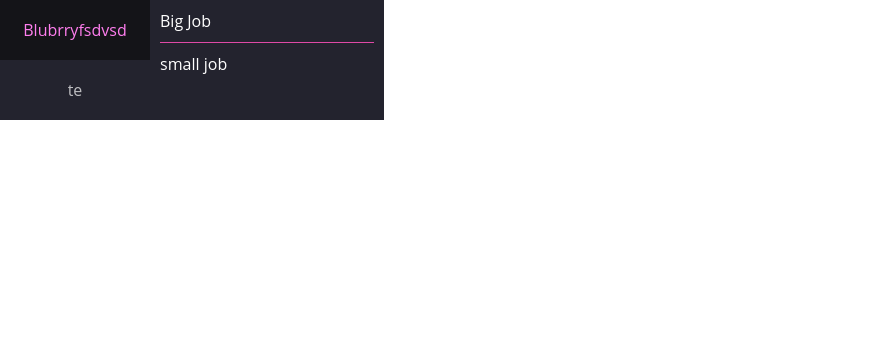
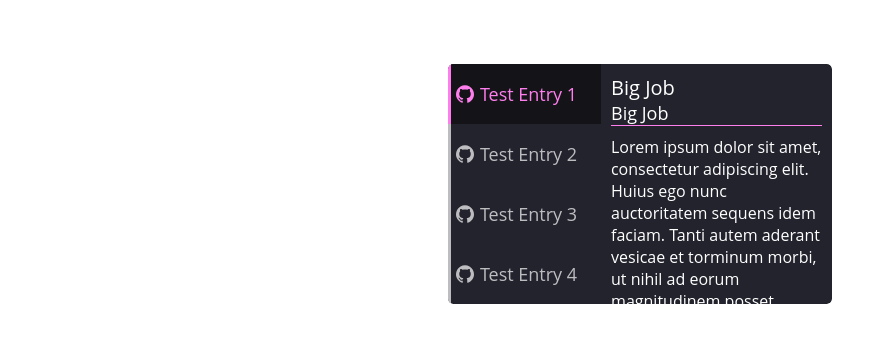
Before and after one commit to matt-bendel/react-info-carousel, a React (Create React App) app: page / in a window 1280 px wide. Shown: the top 342 px of the page, without its empty margins (0-895 px from the left). Built offline with nearby package versions, Linux system fonts and the light colour scheme.

Commit message:
Implemented react-reveal animations and have a working prototype

```diff
--- a/package.json
+++ b/package.json
@@ -8,6 +8,7 @@
     "@testing-library/user-event": "^7.2.1",
     "react": "^16.13.1",
     "react-dom": "^16.13.1",
+    "react-reveal": "^1.2.2",
     "react-scripts": "^3.4.3"
   },
   "scripts": {
--- a/src/App.js
+++ b/src/App.js
@@ -1,13 +1,11 @@
 import React from 'react';
-import logo from './logo.svg';
 import './App.css';
-import Carousel from "./components/react-text-carousel/Carousel";
+import {Carousel} from "./components/react-text-carousel/Carousel";
+import {ReactComponent as GitIcon} from './github-logo.svg';
 
-// rowButtons - [{text: '', icon: ComponentImage}, ...]
-// rowContent - [{title: '', text: ''}, ...]
-
-const buttons = [{text: 'Blubrryfsdvsd', icon: null}, {text: 'te', icon: null}];
-const rowCon = [{title: 'Big Job', text: 'small job'}, {title: 'Other Job', text: 'banana job'}]
+const Git = (className) => <GitIcon className={className} />;
+const buttons = [{text: 'Test Entry 1', icon: Git}, {text: 'Test Entry 2', icon: Git}, {text: 'Test Entry 3', icon: Git}, {text: 'Test Entry 4', icon: Git}];
+const rowCon = [{title: 'Big Job', text: 'Lorem ipsum dolor sit amet, consectetur adipiscing elit. Huius ego nunc auctoritatem sequens idem faciam. Tanti autem aderant vesicae et torminum morbi, ut nihil ad eorum magnitudinem posset accedere. Mihi enim satis est, ipsis non satis. Haec dicuntur fortasse ieiunius; Duo Reges: constructio interrete. Sed ad haec, nisi molestum est, habeo quae velim.'}, {title: 'Other Job', text: 'banana job'}, {title: 'Test Job', text: 'banana job'}, {title: 'Yet sanother Job', text: 'banana job'}]
 function App() {
   return (
     <div className="App" style={{height: 1000}}>
--- a/src/components/react-text-carousel/Carousel.js
+++ b/src/components/react-text-carousel/Carousel.js
@@ -1,66 +1,29 @@
-import React, {Component} from "react";
+import React, {Component, useState} from "react";
 import CarouselItem from "./components/CarouselItem";
-
+import Slide from "react-reveal/Slide";
+import makeCarousel from 'react-reveal/makeCarousel';
 require('./css/carousel.css');
 
 // Props List
 // containerStyle
 // overwriteStyle - Style Object - {width: blah, backgroundColor: white, etc..}
-// rowButtons - [{text: '', icon: ComponentImage}, ...]
-// rowContent - [{title: '', text: ''}, ...]
+// rowButtons - [{text: '', iconLeft: ComponentImage, iconRight: Image}, ...]
+// rowContent - [{title: '', text: '', subTitle: ''}, ...]
 // hoverColorText - hexadecimal color - default green
 // hoverColorBackground - hexadecimal color - default black
 // renderText - Custom render function to your own content for each state function _renderItem(index)
 
-class Carousel extends Component {
-    constructor(props) {
-        super(props);
-
-        this.state = {
-            currentIndex: 0,
-            nextIndex: 0,
-            currentPos: 0,
-        }
-    }
-
-    changeText = (index) => {
-        console.log(index)
-        this.setState({nextIndex: index}, () => setTimeout(() => {
-            this.setState({currentIndex: index});
-        }, 500));
-    }
-
-    createTexts = () => {
-        let needsUpdate = this.state.currentIndex !== this.state.nextIndex;
-
-        return this.props.rowContent.map( (item, index) => {
-            let classNames = '';
-            let isCurrent = index === this.state.currentIndex;
-            let isNext = index === this.state.nextIndex;
-            let topEnter = this.state.nextIndex < this.state.currentIndex;
-
-            if (needsUpdate && isCurrent) {
-                if (topEnter) {
-                    classNames += 'exit_bottom ';
-                } else {
-                    classNames += 'exit_top '
-                }
-            }
-
-            if (needsUpdate && isNext) {
-                if (topEnter) {
-                    classNames += 'enter_top ';
-                } else {
-                    classNames += 'enter_bottom '
-                }
-            }
-
-            classNames += 'text-container'
-
-
+export const Carousel = (props) => {
+    const createTexts = () => {
+        return props.rowContent.map( (item, index) => {
+            let key = 'slide' + index;
             return(
-                <div className={classNames} style={this.state.currentIndex === index  || isNext ? {} : {display: 'none'}}>
-                    <p className="list-text">
+                <Slide key={key} bottom>
+                    <div className="text-container">
+                        <p className="list-title">
+                            {item.title}
+                        </p>
+                        <p className="list-subtitle">
                             {item.title}
                         </p>
                         <div className="break" />
@@ -68,18 +31,25 @@ class Carousel extends Component {
                             {item.text}
                         </p>
                     </div>
+                </Slide>
             );
         });
     }
 
-    createButtons = () => {
-        const buttons = this.props.rowButtons.map((item, index) => {
-            return (<CarouselItem
+    const createButtons = (click, position) => {
+        const buttons = props.rowButtons.map((item, index) => {
+            let key = 'item' + index;
+            return (
+                <CarouselItem
+                    key={key}
+                    data-position={index}
                     title={item.text}
+                    titleSize={props.buttonFont ? props.buttonFont : 18}
                     icon={item.icon}
                     index={index}
-                active={index === this.state.currentIndex}
-                onClick={this.changeText} />
+                    active={index === position}
+                    onClick={click}
+                />
             );
         });
 
@@ -90,18 +60,22 @@ class Carousel extends Component {
         );
     }
 
-    render() {
+    const CarouselUI = ({children, position, handleClick}) => {
         return (
             <div className="root">
                 <div className="container" style={{alignSelf: 'center'}}>
-                    {this.createButtons()}
+                    {createButtons(handleClick, position)}
                     <div className="full-text">
-                        {this.createTexts()}
+                        {children}
                     </div>
                 </div>
             </div>
+        )};
+    const RevealCarousel = makeCarousel(CarouselUI);
+
+    return (
+        <RevealCarousel defaultWait={0}>
+            {createTexts()}
+        </RevealCarousel>
     );
 }
-}
-
-export default Carousel;
--- a/src/components/react-text-carousel/components/CarouselItem.js
+++ b/src/components/react-text-carousel/components/CarouselItem.js
@@ -1,7 +1,7 @@
 import React, {Component} from "react";
 require('../css/carousel.css');
 
-class CarouselItem extends Component {
+export default class CarouselItem extends Component {
     constructor(props) {
         super(props);
 
@@ -10,17 +10,20 @@ class CarouselItem extends Component {
         }
     }
 
-    handleClick = () => {
-        this.props.onClick(this.state.index)
+    handleClick = (e) => {
+        this.props.onClick(e);
     }
 
     render() {
         return (
-            <li onClick={this.handleClick} className={this.props.active ? "list-button active" : "list-button"}>
+            <li onClick={this.handleClick} data-position={this.state.index} className={this.props.active ? "list-button active" : "list-button"}>
+                {this.props.icon ?
+                    this.props.icon('list-icon-left')
+                    :
+                    ''
+                }
                 <a className="list-link">{this.props.title}</a>
             </li>
         );
     }
 }
-
-export default CarouselItem;
--- a/src/components/react-text-carousel/css/carousel.css
+++ b/src/components/react-text-carousel/css/carousel.css
@@ -4,11 +4,14 @@
     color: white;
     height: auto;
     overflow: hidden;
+    margin-left: 35%;
+    margin-top: 5%;
     width: 30%;
-    --text-primary: #b6b6b6;
-    --text-secondary: #ececec;
+    --inactive-color: white;
+    --active-text: #ff7eee;
     --bg-primary: #23232e;
     --bg-secondary: #141418;
+    border-radius: 5px;
 }
 
 .container {
@@ -18,6 +21,7 @@
     display: flex;
     flex-direction: row;
     overflow: hidden;
+    border-radius: 5px;
 }
 
 .list {
@@ -26,7 +30,7 @@
     margin: 0;
     display: flex;
     flex-direction: column;
-    min-width: 150px;
+    width: auto;
 }
 
 .list-button {
@@ -37,43 +41,37 @@
     filter: grayscale(100%) opacity(0.7);
     transition: 500ms;
     min-width: 150px;
+    fill: var(--inactive-color);
+    height: 60px;
+    border-left-color: var(--inactive-color);
+    border-left-width: 3px;
+    border-left-style: solid;
 }
 
 .list-button:hover {
     filter: grayscale(0%) opacity(1);
     background-color: var(--bg-secondary);
-    color: #ff7eee;
+    color: var(--active-text);
+    fill: var(--active-text);
+    border-left-color: var(--active-text);
     cursor: pointer;
 }
 
 .active {
     filter: grayscale(0%) opacity(1);
     background-color: var(--bg-secondary);
-    color: #ff7eee;
+    color: var(--active-text);
+    fill: var(--active-text);
+    border-left-color: var(--active-text);
 }
 
 .list-link {
     display: flex;
     text-align: center;
-    height: 60px;
     justify-content: center;
     align-items: center;
-}
-
-.enter_top {
-    animation: 500ms SlideInTop;
-}
-
-.enter_bottom {
-    animation: 500ms SlideInBottom;
-}
-
-.exit_top {
-
-}
-
-.exit_bottom {
-
+    font-size: 18px;
+    margin-left: 5px;
 }
 
 .list-text {
@@ -82,50 +80,45 @@
     padding: 10px;
 }
 
+.list-subtitle {
+    text-align: left;
+    font-size: 18px;
+    margin: 0;
+    padding: 0 10px 0;
+}
+
+.list-title {
+    text-align: left;
+    margin: 0;
+    padding: 10px 10px 0;
+    font-size: 20px;
+}
+
+.list-icon-left {
+    position: absolute;
+    left: 0;
+    padding: 5px;
+    display: flex;
+    justify-content: center;
+    align-items: center;
+    height: 18px;
+    width: 18px;
+}
+
 .text-container {
-    height: 100%;
-    width: 100%;
+    height: inherit;
+    overflow: hidden;
 }
 
 .full-text {
     overflow: hidden;
+    position: relative;
     width: 100%;
-}
-
-.fa-primary {
-    color: #ff7eee;
-}
-
-.fa-secondary {
-    color: #df49a6
-}
-
-.fa-primary,
-.fa-secondary {
-    transition: 200ms;
 }
 
 .break {
     height: 1px;
     margin-left: 10px;
     margin-right: 10px;
-    background-color: #df49a6;
+    background-color: var(--active-text);
 }
-
-@keyframes SlideInTop {
-    0% {
-        top: -100%;
-    }
-    100% {
-        top: 0;
-    }
-}
-
-@keyframes SlideInBottom {
-    0% {
-        top: 0;
-    }
-    100% {
-        top: -100%;
-    }
-}
```
Also changed, not shown: src/github-logo.svg (added), 1 other file (tests, documents, lock files or other folders). Lines whose indentation alone changed are shown as unchanged.
